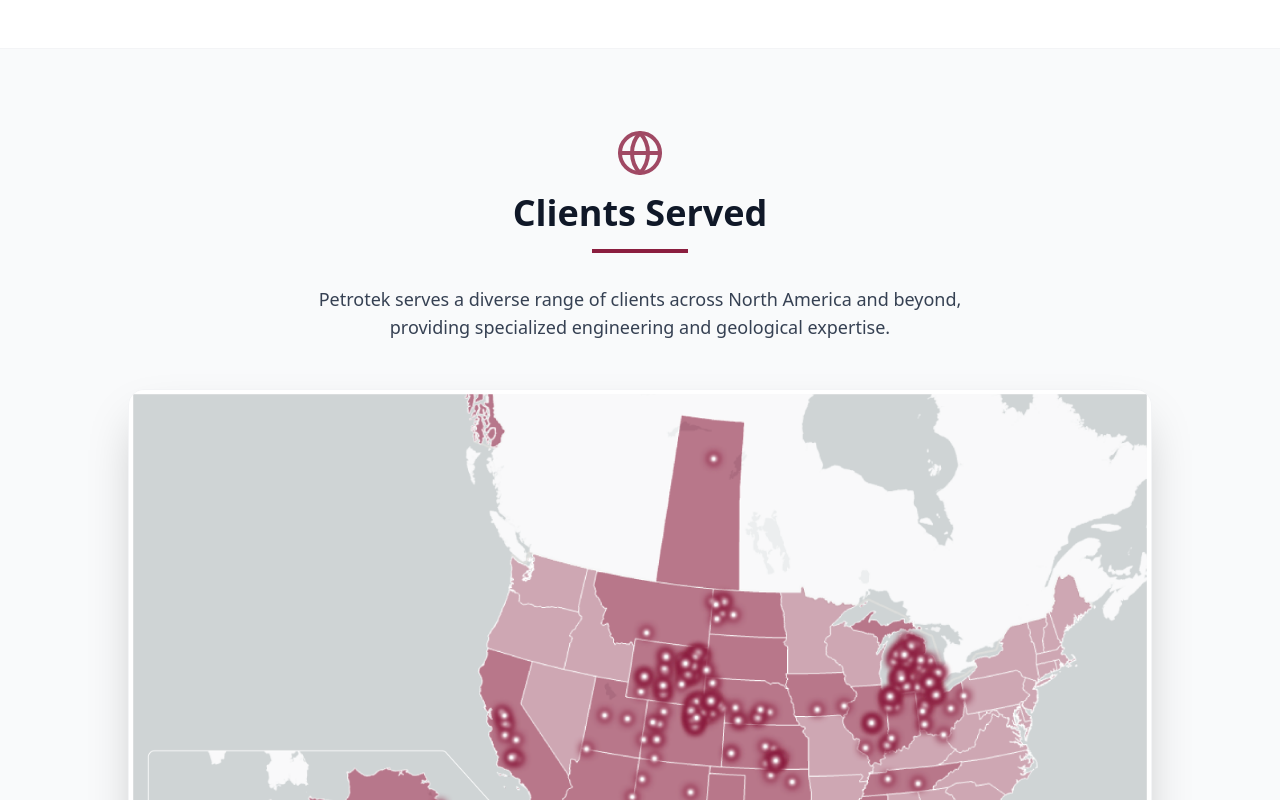
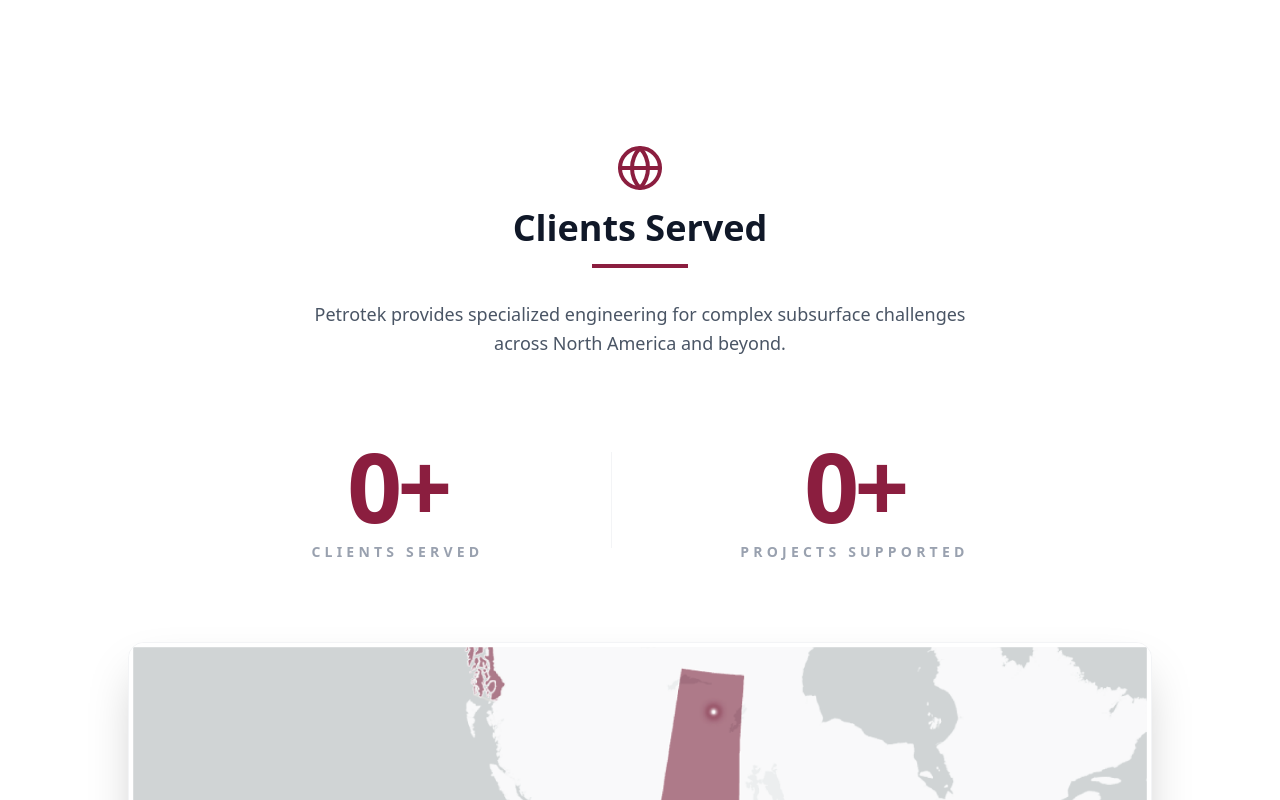
Before and after one commit to cmax88/petrotek-site, a React (Vite) app: page / in a window 1280 px wide. Shown: the part 2440-3240 px from the top of the page. Built offline with nearby package versions, Linux system fonts and the light colour scheme.

Commit message:
added client stats and counters

```diff
--- a/src/pages/Home.jsx
+++ b/src/pages/Home.jsx
@@ -95,6 +95,42 @@
       });
     }
   };
+
+// Counter State
+// 1. Initialize the states for the numbers
+  const [counts, setCounts] = useState({ clients: 0, projects: 0 });
+  const [hasCounted, setHasCounted] = useState(false);
+
+  // 2. Define the ref to fix the 'ReferenceError'
+  const statsRef = useRef(null);
+
+  // 3. The Counter Animation Logic
+  useEffect(() => {
+    // Trigger when the Scrollspy highlights 'clientsserved' in the nav
+    if (activeSection === 'clientsserved' && !hasCounted) {
+      setHasCounted(true);
+
+      let frame = 0;
+      const duration = 5000; // Animation lasts 2 seconds
+      const frameDuration = 1000 / 60; // 60fps
+      const totalFrames = Math.round(duration / frameDuration);
+
+      const timer = setInterval(() => {
+        frame++;
+        const progress = frame / totalFrames;
+
+        // Apple-style ease-out formula (fast start, smooth finish)
+        const easeOut = 1 - Math.pow(1 - progress, 4);
+
+        setCounts({
+          clients: Math.floor(easeOut * 100),
+          projects: Math.floor(easeOut * 300)
+        });
+
+        if (frame === totalFrames) clearInterval(timer);
+      }, frameDuration);
+    }
+  }, [activeSection, hasCounted]);
 
   const handleFormSubmit = (e) => {
     e.preventDefault();
@@ -395,20 +431,54 @@
         </div>
       </section>
 
-      {/* Client Map Section */}
-      <section id="clientsserved" className="py-20 bg-gray-50 border-y border-gray-100 scroll-mt-20">
-        <div className="container mx-auto px-6 text-center">
-          <div className="mb-12">
-            <Globe className="w-12 h-12 mx-auto mb-4 opacity-80" style={{ color: maroon }} />
-            <h2 className="text-4xl font-bold text-gray-900 mb-4">Clients Served</h2>
+      {/* Client Map & Stats Section */}
+      <section id="clientsserved" className="py-24 bg-white relative overflow-hidden scroll-mt-20">
+        <div className="container mx-auto px-6 relative z-10">
+          <div className="text-center mb-20">
+            <Globe className="w-12 h-12 mx-auto mb-4" style={{ color: maroon }} />
+            <h2 className="text-3xl md:text-4xl font-bold text-gray-900 mb-4">Clients Served</h2>
             <div className="w-24 h-1 mx-auto mb-8" style={{ backgroundColor: maroon }}></div>
-            <p className="max-w-2xl mx-auto text-lg text-gray-700">Petrotek serves a diverse range of clients across North America and beyond, providing specialized engineering and geological expertise.</p>
+            <p className="max-w-2xl mx-auto text-lg text-gray-600 leading-relaxed">
+              Petrotek provides specialized engineering for complex subsurface challenges across North America and beyond.
+            </p>
           </div>
-          <div className="relative max-w-5xl mx-auto rounded-2xl overflow-hidden shadow-2xl border border-gray-100">
+
+          {/* Numerical Stats - No Boxes, Centered Typography */}
+          <div ref={statsRef} className="flex flex-col md:flex-row justify-center items-center gap-12 md:gap-32 mb-20">
+            <div className="text-center">
+              <div
+                className="text-7xl md:text-8xl font-black tracking-tighter mb-2 transition-all duration-300"
+                style={{
+                  color: maroon
+                }}
+              >
+                {counts.clients}+
+              </div>
+              <div className="text-sm font-bold uppercase tracking-[0.3em] text-gray-400">Clients Served</div>
+            </div>
+
+            <div className="hidden md:block w-px h-24 bg-gray-100"></div>
+
+            <div className="text-center">
+              <div
+                className="text-7xl md:text-8xl font-black tracking-tighter mb-2 transition-all duration-300"
+                style={{
+                  color: maroon,
+                }}
+              >
+                {counts.projects}+
+              </div>
+              <div className="text-sm font-bold uppercase tracking-[0.3em] text-gray-400">Projects Supported</div>
+            </div>
+          </div>
+
+          {/* Map Container - Large Radius Glass Look */}
+          <div className="relative max-w-5xl mx-auto rounded-[1rem] overflow-hidden shadow-2xl border border-gray-100 bg-white group">
+            <div className="absolute inset-0 bg-gradient-to-b from-transparent to-white/10 pointer-events-none"></div>
             <img
               src="/PEC Client Map.png"
               alt="Client Map"
-              className="w-full h-full"
+              className="w-full h-auto object-cover grayscale-[20%] group-hover:grayscale-0 transition-all duration-1000 ease-in-out"
               onError={(e) => { e.target.src = "https://images.unsplash.com/photo-1526778548025-fa2f459cd5c1?auto=format&fit=crop&q=80&w=2000"; }}
             />
           </div>
```
